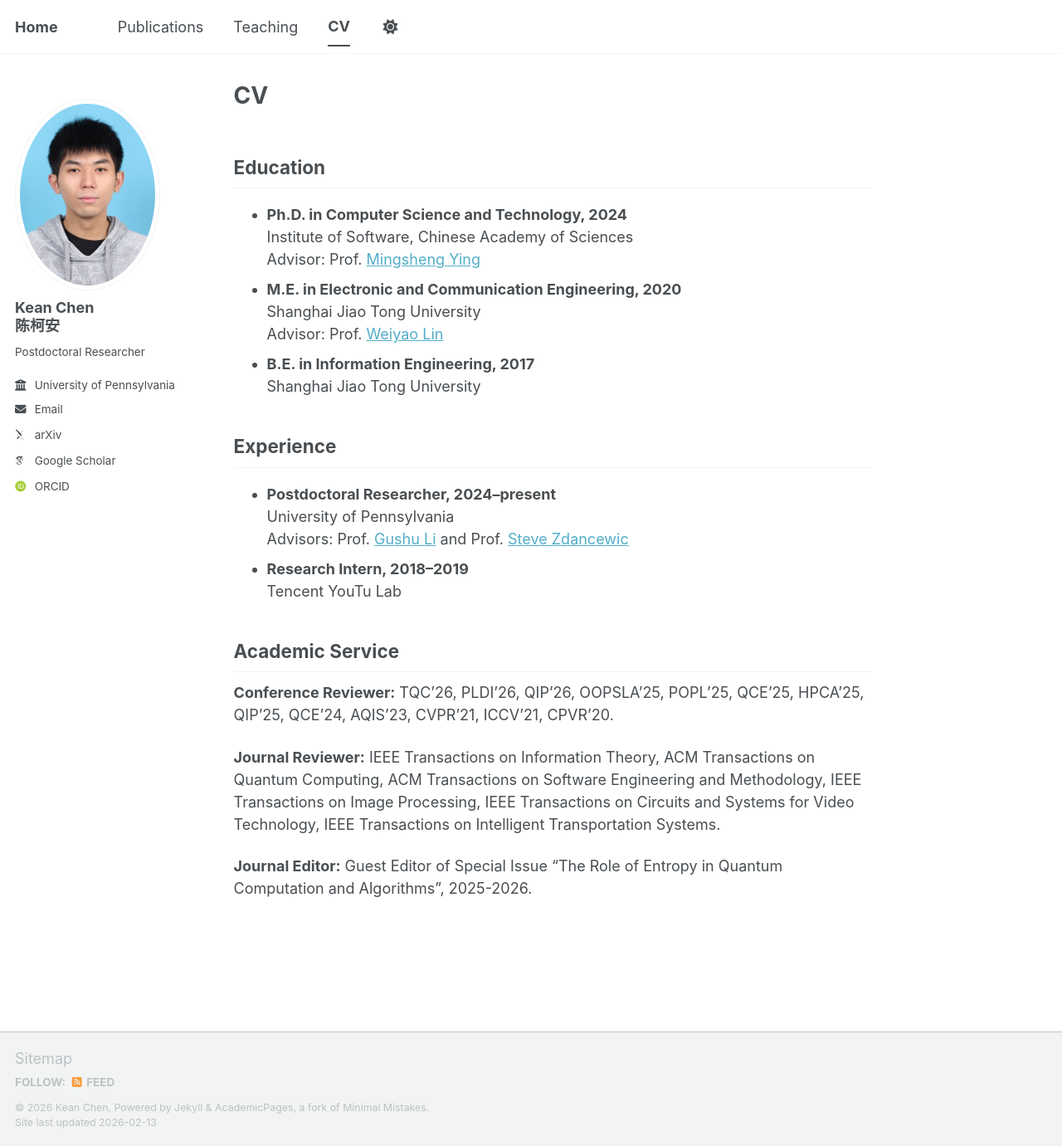
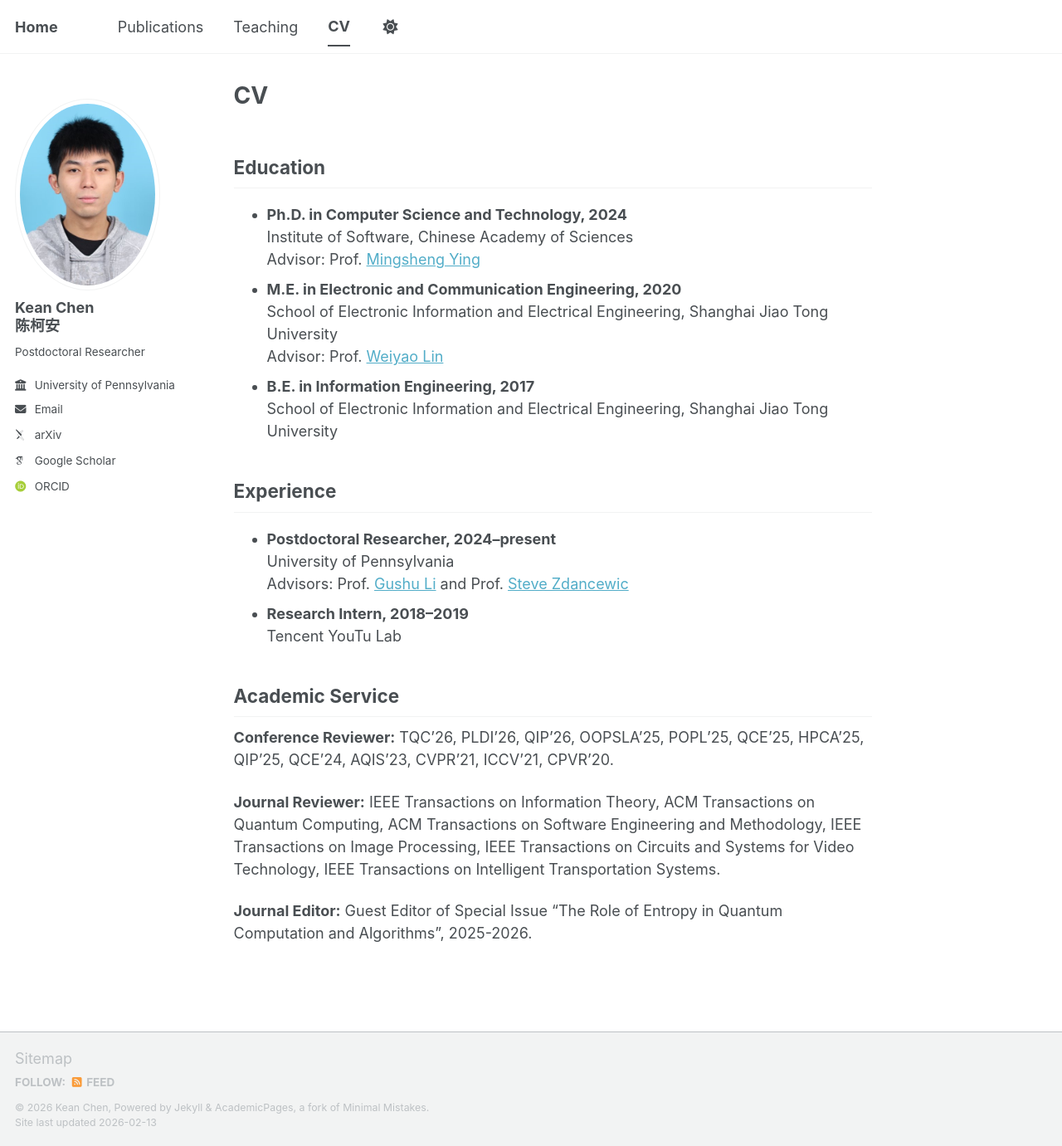
Before and after one commit to cccorn/cccorn.github.io, a Jekyll site: the page built from _pages/cv.md, in a window 1280 px wide and 1381 px high. Shown: the whole window at 83% size. Built offline with Jekyll 4.4.1, drawn with Linux system fonts in a browser that asks for light colours; some web fonts are replaced; a script bundle is joined from its source files by our own code; library files that are not in the unit come from our copies.

Commit message:
Update cv.md

```diff
--- a/_pages/cv.md
+++ b/_pages/cv.md
@@ -10,10 +10,10 @@ author_profile: true
   Institute of Software, Chinese Academy of Sciences
   Advisor: Prof. [Mingsheng Ying](https://profiles.uts.edu.au/Mingsheng.Ying)
 - **M.E. in Electronic and Communication Engineering, 2020**
-  Shanghai Jiao Tong University
+  School of Electronic Information and Electrical Engineering, Shanghai Jiao Tong University
   Advisor: Prof. [Weiyao Lin](https://weiyaolin.github.io)
 - **B.E. in Information Engineering, 2017**
-  Shanghai Jiao Tong University
+  School of Electronic Information and Electrical Engineering, Shanghai Jiao Tong University
 
 ## Experience
 - **Postdoctoral Researcher, 2024–present**
```
